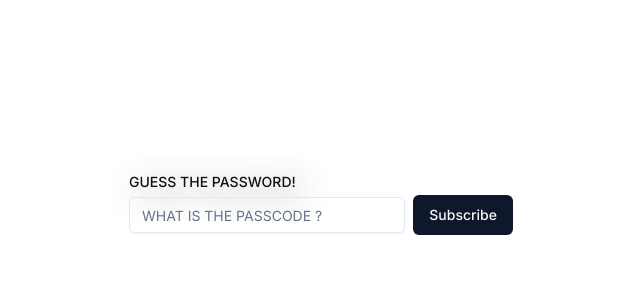
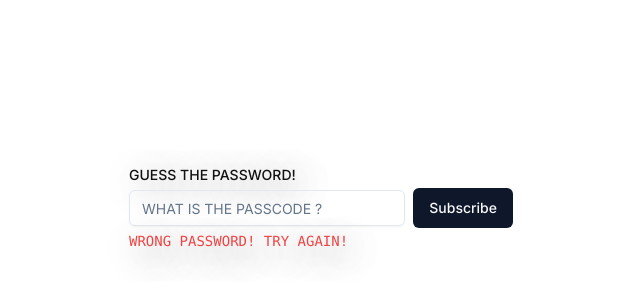
Before and after one commit to LinhNguyen310/ImageToText, a Next.js app: page /hidden in a window 1280 px wide. Shown: the part 192-492 px from the top of the page, without its empty margins (319-959 px from the left). Built offline with nearby package versions, Linux system fonts and the light colour scheme.

Commit message:
refactor: fix hash length

```diff
--- a/src/app/hidden/page.tsx
+++ b/src/app/hidden/page.tsx
@@ -63,7 +63,8 @@ const page = (props: Props) => {
             </Button>
           </div>
           <Label className="text-red-500 font-mono" htmlFor="password">
-            {typedPassword.length > 0 && "WRONG PASSWORD! TRY AGAIN!"}
+            {CryptoJS.SHA256(typedPassword).toString().length > 0 &&
+              "WRONG PASSWORD! TRY AGAIN!"}
           </Label>
         </div>
       )}
```
